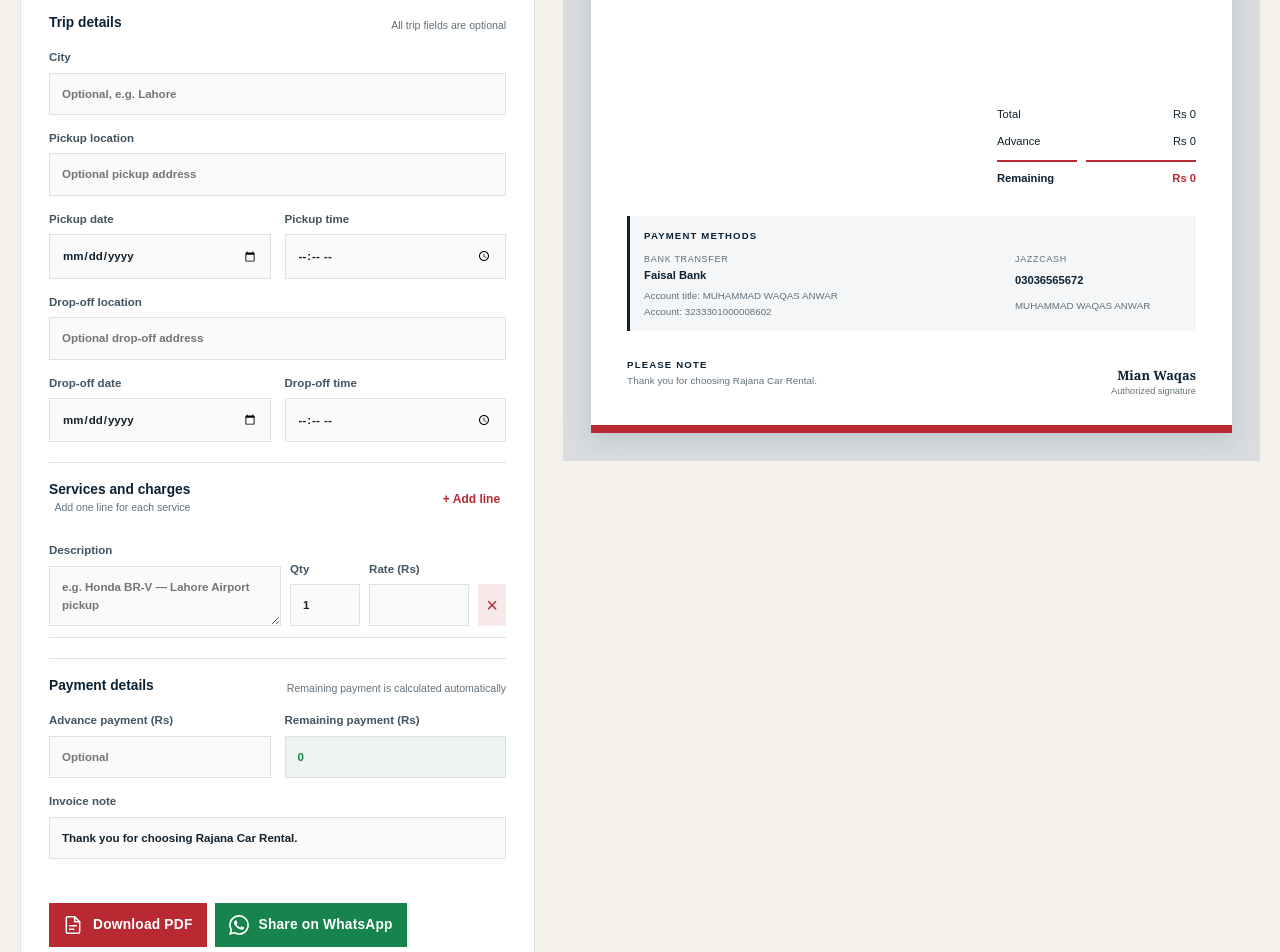
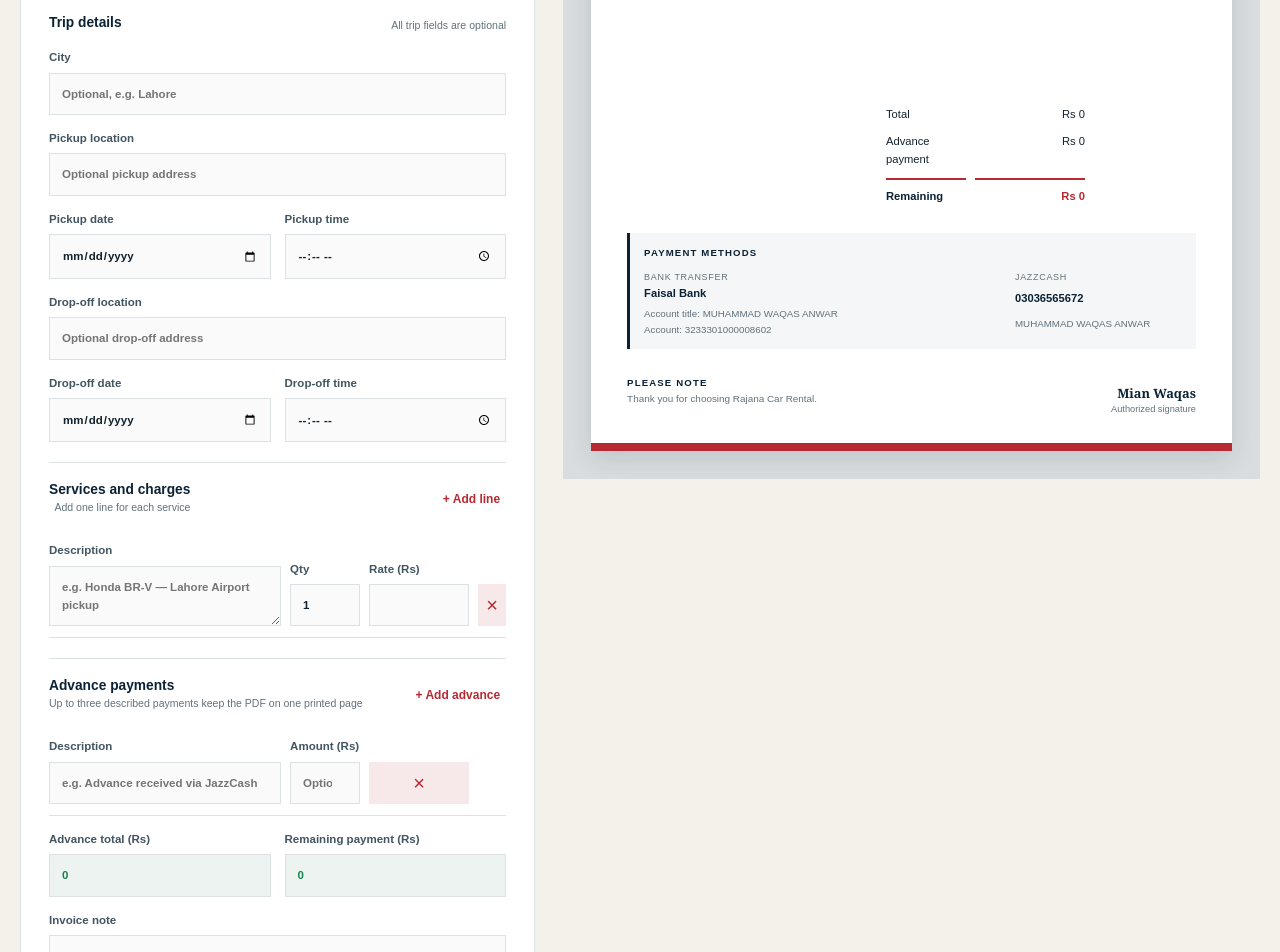
Before and after one commit to awaisanwar12/Rajana-Car-rental, a Next.js app: page /invoice in a window 1280 px wide. Shown: the part 880-1832 px from the top of the page. Built offline with nearby package versions, Linux system fonts and the light colour scheme.

Commit message:
Add described advance payments to invoices

```diff
--- a/src/app/invoice/invoice-shell.css
+++ b/src/app/invoice/invoice-shell.css
@@ -112,6 +112,27 @@
   margin: 0;
 }
 
+.advance-payment-row {
+  grid-template-columns: minmax(0, 1fr) 120px 28px;
+}
+
+.invoice-payment-totals {
+  margin-top: 14px;
+}
+
+.invoice-summary dl {
+  grid-template-columns: minmax(0, 1fr) 110px;
+  width: min(100%, 310px);
+}
+
+.invoice-summary .advance-summary-line {
+  display: contents;
+}
+
+.invoice-summary .advance-summary-line dt {
+  overflow-wrap: anywhere;
+}
+
 .invoice-paper .invoice-paper-foot {
   margin-top: 26px;
 }
@@ -133,3 +154,18 @@
     margin-top: 8mm;
   }
 }
+
+@media (max-width: 600px) {
+  .advance-payment-row {
+    grid-template-columns: minmax(0, 1fr) 105px 28px;
+  }
+
+.advance-payment-row .line-description {
+    grid-column: auto;
+  }
+}
+
+.line-editor-head button:disabled {
+  cursor: not-allowed;
+  opacity: 0.45;
+}
--- a/src/components/InvoiceBuilder.tsx
+++ b/src/components/InvoiceBuilder.tsx
@@ -7,6 +7,7 @@ import { paymentDetails, site } from "@/lib/site";
 
 type NumericInput = number | "";
 type LineItem = { id: number; description: string; quantity: NumericInput; rate: NumericInput };
+type AdvancePayment = { id: number; description: string; amount: NumericInput };
 type InvoiceData = {
   invoiceNumber: string;
   date: string;
@@ -22,9 +23,10 @@ type InvoiceData = {
   dropoffDate: string;
   dropoffTime: string;
   notes: string;
-  paid: NumericInput;
+  advancePayments: AdvancePayment[];
   items: LineItem[];
 };
+type StoredInvoiceData = Partial<InvoiceData> & { paid?: NumericInput };
 
 const today = () => new Date().toISOString().slice(0, 10);
 const emptyInvoice = (): InvoiceData => ({
@@ -34,13 +36,14 @@ const emptyInvoice = (): InvoiceData => ({
   city: "", pickupLocation: "", dropoffLocation: "",
   pickupDate: "", pickupTime: "", dropoffDate: "", dropoffTime: "",
   notes: "Thank you for choosing Rajana Car Rental.",
-  paid: "",
+  advancePayments: [{ id: Date.now(), description: "", amount: "" }],
   items: [{ id: Date.now(), description: "", quantity: 1, rate: "" }],
 });
 
 const numberValue = (value: NumericInput) => value === "" ? 0 : value;
 const money = (value: NumericInput) => new Intl.NumberFormat("en-PK", { maximumFractionDigits: 0 }).format(numberValue(value));
 const logoPath = "/images/rajana-logo.jpg";
+const maxAdvancePayments = 3;
 
 function invoiceFilename(invoiceNumber: string) {
   return `${invoiceNumber || "Rajana-Invoice"}.pdf`.replace(/[^a-z0-9-_.]/gi, "-");
@@ -133,9 +136,14 @@ export function InvoiceBuilder() {
     if (!saved) return;
     const timer = window.setTimeout(() => {
       try {
-        const savedData = JSON.parse(saved) as Partial<InvoiceData>;
+        const savedData = JSON.parse(saved) as StoredInvoiceData;
         const fresh = emptyInvoice();
-        setData({ ...fresh, ...savedData, items: savedData.items?.length ? savedData.items : fresh.items });
+        const advancePayments = savedData.advancePayments?.length
+          ? savedData.advancePayments.slice(0, maxAdvancePayments)
+          : savedData.paid === undefined || savedData.paid === ""
+            ? fresh.advancePayments
+            : [{ id: Date.now(), description: "Advance payment", amount: savedData.paid }];
+        setData({ ...fresh, ...savedData, advancePayments, items: savedData.items?.length ? savedData.items : fresh.items });
         setStatus("Saved draft restored from this device.");
       } catch { /* Ignore invalid storage */ }
     }, 0);
@@ -143,7 +151,9 @@ export function InvoiceBuilder() {
   }, []);
 
   const total = useMemo(() => data.items.reduce((sum, item) => sum + numberValue(item.quantity) * numberValue(item.rate), 0), [data.items]);
-  const balance = Math.max(total - numberValue(data.paid), 0);
+  const advanceTotal = useMemo(() => data.advancePayments.reduce((sum, payment) => sum + numberValue(payment.amount), 0), [data.advancePayments]);
+  const populatedAdvancePayments = useMemo(() => data.advancePayments.filter((payment) => numberValue(payment.amount) > 0).slice(0, maxAdvancePayments), [data.advancePayments]);
+  const balance = Math.max(total - advanceTotal, 0);
   const pickupDateTime = tripDateTime(data.pickupDate, data.pickupTime);
   const dropoffDateTime = tripDateTime(data.dropoffDate, data.dropoffTime);
   const hasTripDetails = Boolean(data.city || data.pickupLocation || data.dropoffLocation || pickupDateTime || dropoffDateTime);
@@ -152,6 +162,9 @@ export function InvoiceBuilder() {
   const updateItem = (id: number, field: keyof LineItem, value: string | number) => setData((current) => ({ ...current, items: current.items.map((item) => item.id === id ? { ...item, [field]: value } : item) }));
   const addItem = () => setData((current) => ({ ...current, items: [...current.items, { id: Date.now(), description: "", quantity: 1, rate: "" }] }));
   const removeItem = (id: number) => setData((current) => ({ ...current, items: current.items.length === 1 ? current.items : current.items.filter((item) => item.id !== id) }));
+  const updateAdvancePayment = (id: number, field: keyof Omit<AdvancePayment, "id">, value: string | number) => setData((current) => ({ ...current, advancePayments: current.advancePayments.map((payment) => payment.id === id ? { ...payment, [field]: value } : payment) }));
+  const addAdvancePayment = () => setData((current) => current.advancePayments.length >= maxAdvancePayments ? current : ({ ...current, advancePayments: [...current.advancePayments, { id: Date.now(), description: "", amount: "" }] }));
+  const removeAdvancePayment = (id: number) => setData((current) => ({ ...current, advancePayments: current.advancePayments.length === 1 ? current.advancePayments : current.advancePayments.filter((payment) => payment.id !== id) }));
 
   function saveDraft() {
     localStorage.setItem("rajana-invoice-draft", JSON.stringify(data));
@@ -166,6 +179,9 @@ export function InvoiceBuilder() {
   }
 
   async function createPdf() {
+      const advancePaymentsForInvoice: AdvancePayment[] = populatedAdvancePayments.length
+        ? populatedAdvancePayments
+        : [{ id: 0, description: "Advance payment", amount: "" }];
       const { jsPDF } = await import("jspdf");
       const logo = await loadCircularLogoDataUrl(logoPath);
       const doc = new jsPDF({ unit: "mm", format: "a4" });
@@ -217,7 +233,7 @@ export function InvoiceBuilder() {
       const noteBlockHeight = 6 + noteLines.length * 3.4;
       const pageContentBottom = 286;
       const detailsGap = 6;
-      const detailsHeight = 34;
+      const detailsHeight = Math.max(34, 20 + advancePaymentsForInvoice.length * 6);
       const noteGap = 9;
       const maxTableBottom = pageContentBottom - detailsGap - detailsHeight - noteGap - noteBlockHeight;
 
@@ -264,7 +280,13 @@ export function InvoiceBuilder() {
       const labelX = 150;
       let summaryY = detailsY + 6;
       doc.setFontSize(8.5); doc.setTextColor(...muted); doc.text("Total", labelX, summaryY); doc.setTextColor(...navy); doc.text(`Rs ${money(total)}`, 194, summaryY, { align: "right" }); summaryY += 8;
-      doc.setTextColor(...muted); doc.text("Advance", labelX, summaryY); doc.setTextColor(...navy); doc.text(`Rs ${money(data.paid)}`, 194, summaryY, { align: "right" }); summaryY += 4;
+      for (const payment of advancePaymentsForInvoice) {
+        const description = payment.description.trim() || "Advance payment";
+        const label = `Advance: ${description}`;
+        doc.setTextColor(...muted); doc.text((doc.splitTextToSize(label, 42) as string[])[0], labelX, summaryY);
+        doc.setTextColor(...navy); doc.text(`Rs ${money(payment.amount)}`, 194, summaryY, { align: "right" }); summaryY += 6;
+      }
+      summaryY -= 2;
       doc.setDrawColor(...red); doc.line(labelX, summaryY, 194, summaryY); summaryY += 8;
       doc.setFont("helvetica", "bold"); doc.setTextColor(...navy); doc.setFontSize(9); doc.text("REMAINING", labelX, summaryY); doc.setTextColor(...red); doc.text(`Rs ${money(balance)}`, 194, summaryY, { align: "right" });
 
@@ -301,7 +323,10 @@ export function InvoiceBuilder() {
         dropoffDateTime || data.dropoffLocation ? `Drop-off: ${[dropoffDateTime, data.dropoffLocation].filter(Boolean).join(" - ")}` : "",
       ].filter(Boolean).join("\n");
       const paymentSummary = `Payment: ${paymentDetails.bankName} ${paymentDetails.bankAccountNumber} or JazzCash ${paymentDetails.jazzCashNumber} (${paymentDetails.accountTitle}).`;
-      const message = [`Invoice ${data.invoiceNumber} from Rajana Car Rental.`, tripSummary, `Total: Rs ${money(total)}. Advance: Rs ${money(data.paid)}. Remaining: Rs ${money(balance)}.`, paymentSummary].filter(Boolean).join("\n");
+      const advanceSummary = populatedAdvancePayments.length
+        ? populatedAdvancePayments.map((payment) => `${payment.description.trim() || "Advance payment"}: Rs ${money(payment.amount)}`).join(", ")
+        : "No advance payment";
+      const message = [`Invoice ${data.invoiceNumber} from Rajana Car Rental.`, tripSummary, `Total: Rs ${money(total)}. Advance: Rs ${money(advanceTotal)} (${advanceSummary}). Remaining: Rs ${money(balance)}.`, paymentSummary].filter(Boolean).join("\n");
 
       if (navigator.share && (!navigator.canShare || navigator.canShare({ files: [file] }))) {
         await navigator.share({ title: `Rajana invoice ${data.invoiceNumber}`, text: message, files: [file] });
@@ -365,9 +390,10 @@ export function InvoiceBuilder() {
           {data.items.map((item, index) => <div className="line-editor-row" key={item.id}><label className="line-description">Description<textarea rows={2} value={item.description} onChange={(e) => updateItem(item.id, "description", e.target.value)} placeholder={index === 0 ? "e.g. Honda BR-V — Lahore Airport pickup" : "Trip or service details"} /></label><label>Qty<input type="number" min="0" step="1" value={item.quantity} onChange={(e) => updateItem(item.id, "quantity", e.target.value === "" ? "" : Number(e.target.value))} /></label><label>Rate (Rs)<input type="number" min="0" step="1" value={item.rate} onChange={(e) => updateItem(item.id, "rate", e.target.value === "" ? "" : Number(e.target.value))} /></label><button className="remove-line" type="button" onClick={() => removeItem(item.id)} aria-label={`Remove service ${index + 1}`}>×</button></div>)}
         </div>
 
-        <div className="invoice-form-section">
-          <div className="invoice-section-heading"><h3>Payment details</h3><p>Remaining payment is calculated automatically</p></div>
-          <div className="invoice-fields two-columns"><label>Advance payment (Rs)<input type="number" min="0" value={data.paid} onChange={(e) => setField("paid", e.target.value === "" ? "" : Number(e.target.value))} placeholder="Optional" /></label><label>Remaining payment (Rs)<input className="calculated-input" value={money(balance)} readOnly aria-readonly="true" /></label><label className="field-wide">Invoice note<input value={data.notes} onChange={(e) => setField("notes", e.target.value)} placeholder="Optional note" /></label></div>
+        <div className="invoice-form-section invoice-line-editor">
+          <div className="invoice-section-heading line-editor-head"><div><h3>Advance payments</h3><p>Up to three described payments keep the PDF on one printed page</p></div><button type="button" onClick={addAdvancePayment} disabled={data.advancePayments.length >= maxAdvancePayments} title={data.advancePayments.length >= maxAdvancePayments ? "Three advance-payment lines is the one-page invoice limit." : undefined}>+ Add advance</button></div>
+          {data.advancePayments.map((payment, index) => <div className="line-editor-row advance-payment-row" key={payment.id}><label className="line-description">Description<input value={payment.description} onChange={(e) => updateAdvancePayment(payment.id, "description", e.target.value)} placeholder={index === 0 ? "e.g. Advance received via JazzCash" : "Payment description"} /></label><label>Amount (Rs)<input type="number" min="0" step="1" value={payment.amount} onChange={(e) => updateAdvancePayment(payment.id, "amount", e.target.value === "" ? "" : Number(e.target.value))} placeholder="Optional" /></label><button className="remove-line" type="button" onClick={() => removeAdvancePayment(payment.id)} aria-label={`Remove advance payment ${index + 1}`}>×</button></div>)}
+          <div className="invoice-fields two-columns invoice-payment-totals"><label>Advance total (Rs)<input className="calculated-input" value={money(advanceTotal)} readOnly aria-readonly="true" /></label><label>Remaining payment (Rs)<input className="calculated-input" value={money(balance)} readOnly aria-readonly="true" /></label><label className="field-wide">Invoice note<input value={data.notes} onChange={(e) => setField("notes", e.target.value)} placeholder="Optional note" /></label></div>
         </div>
 
         <div className="invoice-actions"><button className="button button-primary" type="button" onClick={downloadPdf} disabled={generating}><FileIcon /> {generating ? "Generating…" : "Download PDF"}</button><button className="button button-whatsapp" type="button" onClick={sharePdf} disabled={generating}><WhatsAppIcon /> Share on WhatsApp</button><button className="button button-dark" type="button" onClick={() => window.print()}>Print / Save as PDF</button><button className="button button-outline" type="button" onClick={saveDraft}>Save draft</button><button className="button button-text" type="button" onClick={clearDraft}>Clear</button></div>
@@ -381,7 +407,7 @@ export function InvoiceBuilder() {
           <div className="invoice-party"><div><small>BILL TO</small><strong>{data.customerName || "Customer name"}</strong><p>{[data.customerPhone, data.customerEmail, data.customerAddress].filter(Boolean).join(" · ") || "Customer contact details"}</p></div><dl><dt>INVOICE NO.</dt><dd>{data.invoiceNumber}</dd><dt>DATE</dt><dd>{data.date}</dd></dl></div>
           {hasTripDetails && <div className="invoice-trip-details"><small>TRIP DETAILS</small><div className="invoice-trip-grid">{data.city && <div className="invoice-trip-city"><span>City</span><strong>{data.city}</strong></div>}{(pickupDateTime || data.pickupLocation) && <div><span>Pickup</span><strong>{pickupDateTime || "Date and time not provided"}</strong><p>{data.pickupLocation || "Location not provided"}</p></div>}{(dropoffDateTime || data.dropoffLocation) && <div><span>Drop-off</span><strong>{dropoffDateTime || "Date and time not provided"}</strong><p>{data.dropoffLocation || "Location not provided"}</p></div>}</div></div>}
           <div className="invoice-table-wrap"><table><thead><tr><th>Description</th><th>Qty</th><th>Rate</th><th>Amount</th></tr></thead><tbody>{data.items.map((item) => <tr key={item.id}><td>{item.description || "Service description"}</td><td>{numberValue(item.quantity)}</td><td>{money(item.rate)}</td><td>{money(numberValue(item.quantity) * numberValue(item.rate))}</td></tr>)}</tbody></table></div>
-          <div className="invoice-summary"><dl><dt>Total</dt><dd>Rs {money(total)}</dd><dt>Advance</dt><dd>Rs {money(data.paid)}</dd><dt className="balance-label">Remaining</dt><dd className="balance-value">Rs {money(balance)}</dd></dl></div>
+          <div className="invoice-summary"><dl><dt>Total</dt><dd>Rs {money(total)}</dd>{populatedAdvancePayments.length ? populatedAdvancePayments.map((payment) => <div className="advance-summary-line" key={payment.id}><dt>{payment.description.trim() ? `Advance: ${payment.description}` : "Advance payment"}</dt><dd>Rs {money(payment.amount)}</dd></div>) : <><dt>Advance payment</dt><dd>Rs 0</dd></>}<dt className="balance-label">Remaining</dt><dd className="balance-value">Rs {money(balance)}</dd></dl></div>
           <div className="invoice-payment-methods"><small>PAYMENT METHODS</small><div><section><span>Bank transfer</span><strong>{paymentDetails.bankName}</strong><p>Account title: {paymentDetails.accountTitle}</p><p>Account: {paymentDetails.bankAccountNumber}</p></section><section><span>JazzCash</span><strong>{paymentDetails.jazzCashNumber}</strong><p>{paymentDetails.accountTitle}</p></section></div></div>
           <div className="invoice-paper-foot"><div><small>PLEASE NOTE</small><p>{data.notes || "Thank you for choosing Rajana Car Rental."}</p></div><div className="signature"><strong>Mian Waqas</strong><span>Authorized signature</span></div></div>
         </div>
```
